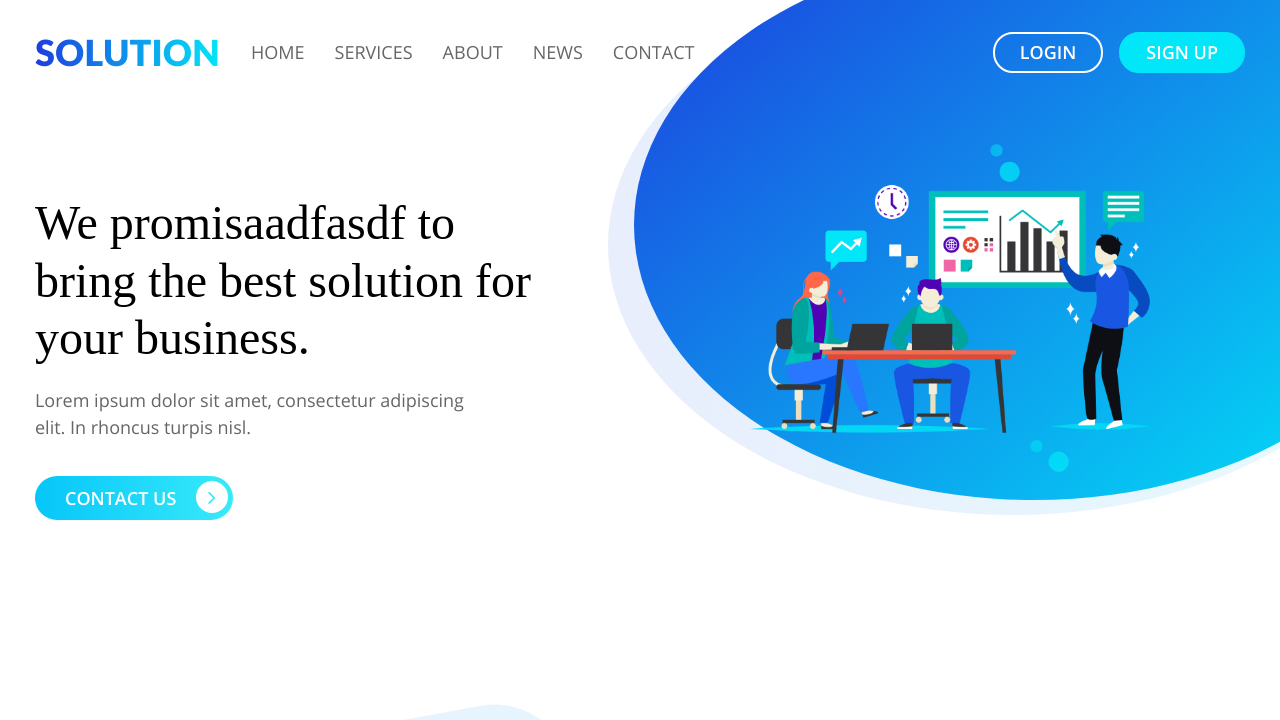
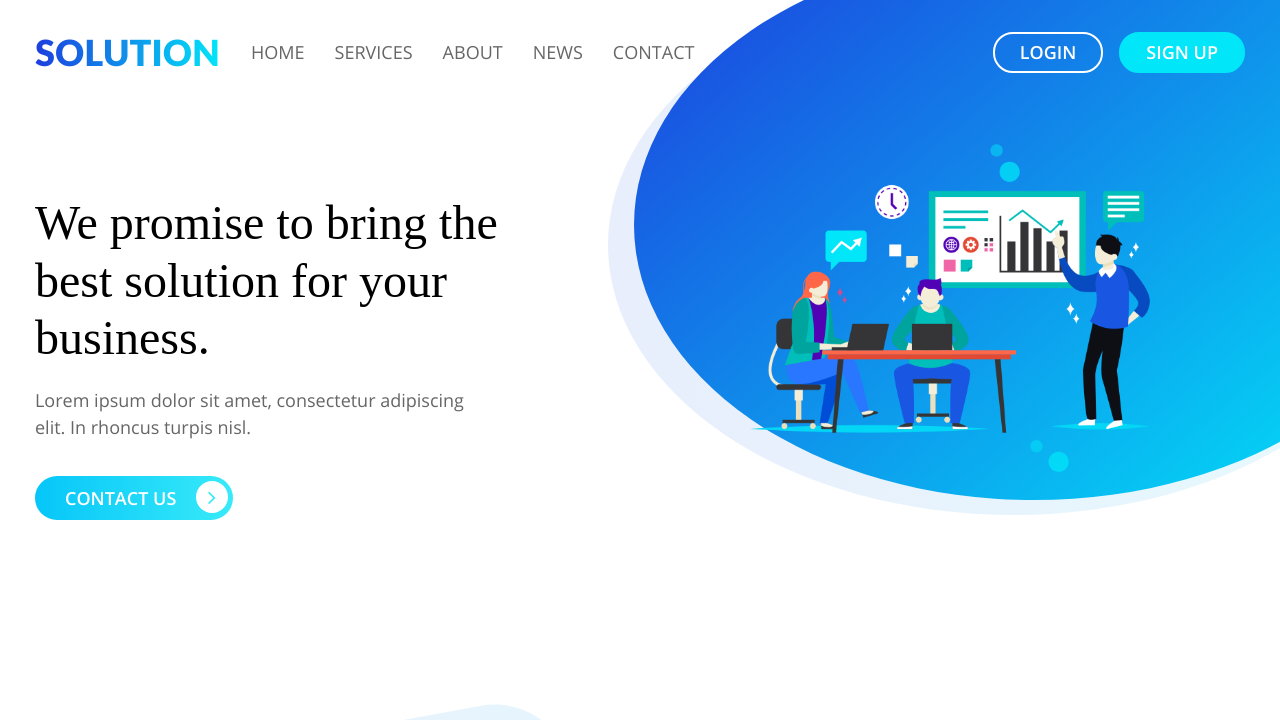
Before and after one commit to jmalberola/solution, a plain HTML site: page index.html in a window 1280 px wide. Shown: the top 720 px of the page. Drawn offline with Linux system fonts and the light colour scheme; a web font is replaced by a local one.

Commit message:
modificado index.html

```diff
--- a/index.html
+++ b/index.html
@@ -47,7 +47,7 @@
     <div class="container">
         <div class="row">
             <div class="col-md-6">
-                <h1> We promisaadfasdf to bring
+                <h1> We promise to bring
                     the best <span>solution</span> for
                     your business. </h1>
                 <p> Lorem ipsum dolor sit amet, consectetur adipiscing elit. In rhoncus turpis nisl. </p>
```
